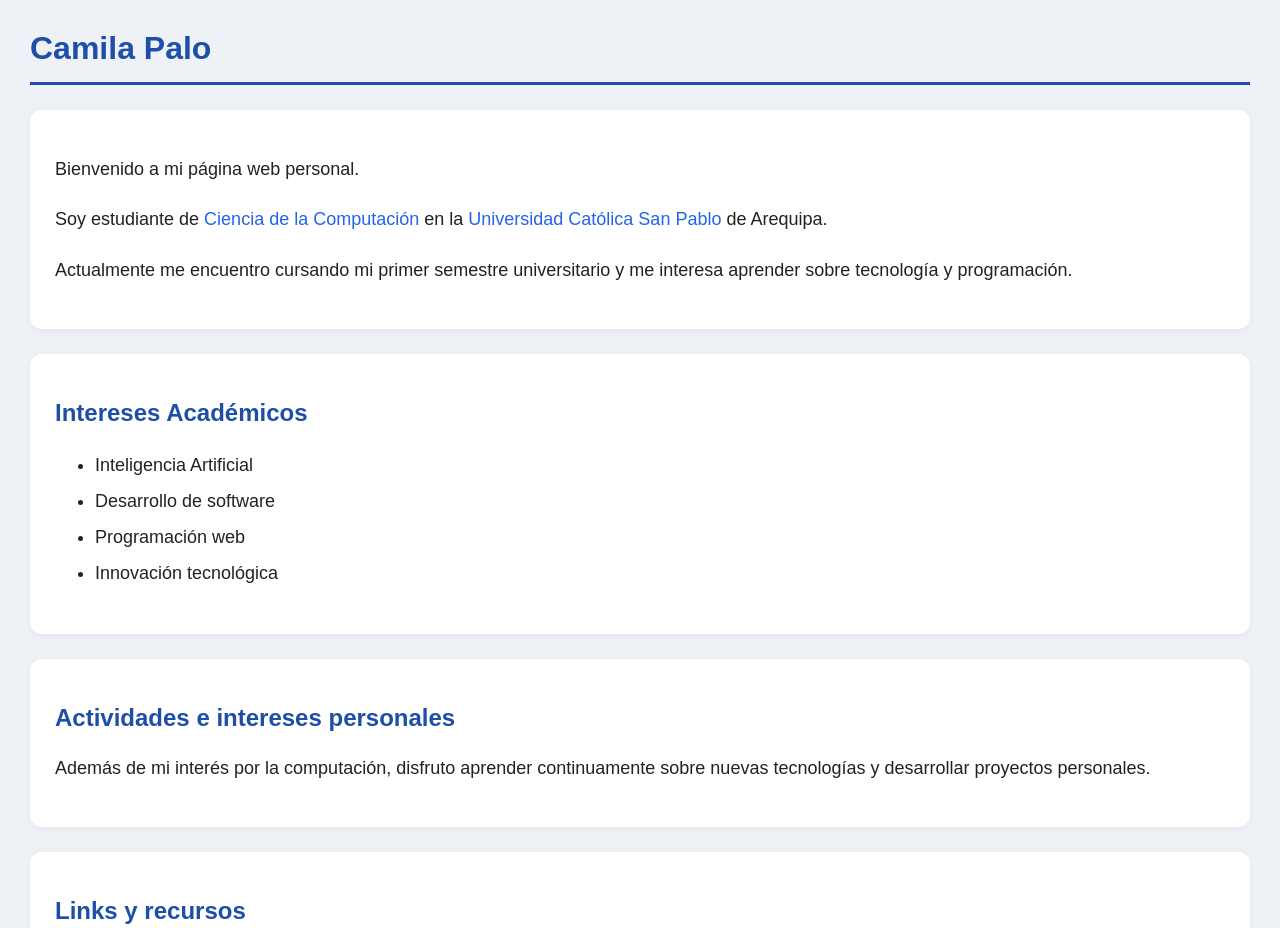
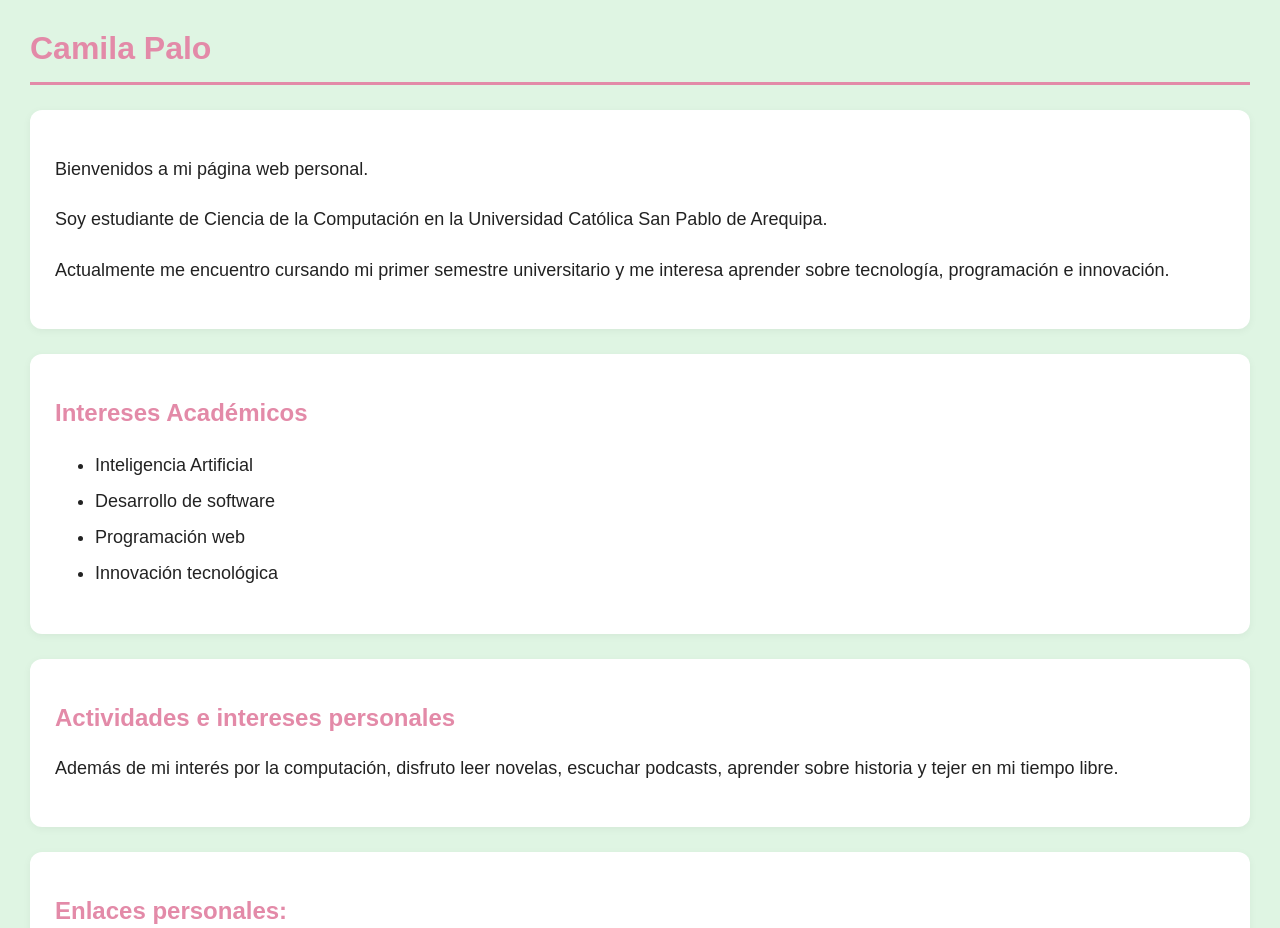
Before and after one commit to camilapalo/camilapalo.github.io, a plain HTML site: page index.html in a window 1280 px wide. Shown: the top 928 px of the page. Drawn offline with Linux system fonts and the light colour scheme.

Commit message:
Update index.html

```diff
--- a/index.html
+++ b/index.html
@@ -13,15 +13,15 @@
     <style>
 
         body{
-            background:#eef2f7;
+            background:#dff5e3;
             font-family:Arial, sans-serif;
             margin:30px;
             color:#222;
         }
 
         h1{
-            color:#1e4fa8;
-            border-bottom:3px solid #1e4fa8;
+            color:#e38aa8;
+            border-bottom:3px solid #e38aa8;
             padding-bottom:15px;
         }
 
@@ -34,7 +34,7 @@
         }
 
         h2{
-            color:#1e4fa8;
+            color:#e38aa8;
             margin-bottom:20px;
         }
 
@@ -49,7 +49,7 @@
         }
 
         a{
-            color:#2563eb;
+            color:#d96c95;
             text-decoration:none;
         }
 
@@ -68,26 +68,18 @@
     <div class="card">
 
         <p>
-            Bienvenido a mi página web personal.
+            Bienvenidos a mi página web personal.
         </p>
 
         <p>
-            Soy estudiante de
-            <a href="#">
-                Ciencia de la Computación
-            </a>
-            en la
-            <a href="#">
-                Universidad Católica San Pablo
-            </a>
-            de Arequipa.
+            Soy estudiante de Ciencia de la Computación
+            en la Universidad Católica San Pablo de Arequipa.
         </p>
 
         <p>
-            Actualmente me encuentro cursando
-            mi primer semestre universitario y
-            me interesa aprender sobre tecnología
-            y programación.
+            Actualmente me encuentro cursando mi primer
+            semestre universitario y me interesa aprender
+            sobre tecnología, programación e innovación.
         </p>
 
     </div>
@@ -128,9 +120,9 @@
 
         <p>
             Además de mi interés por la computación,
-            disfruto aprender continuamente sobre
-            nuevas tecnologías y desarrollar proyectos
-            personales.
+            disfruto leer novelas, escuchar podcasts,
+            aprender sobre historia y tejer en mi
+            tiempo libre.
         </p>
 
     </div>
@@ -138,7 +130,7 @@
     <div class="card">
 
         <h2>
-            Links y recursos
+            Enlaces personales:
         </h2>
 
         <ul>
```
